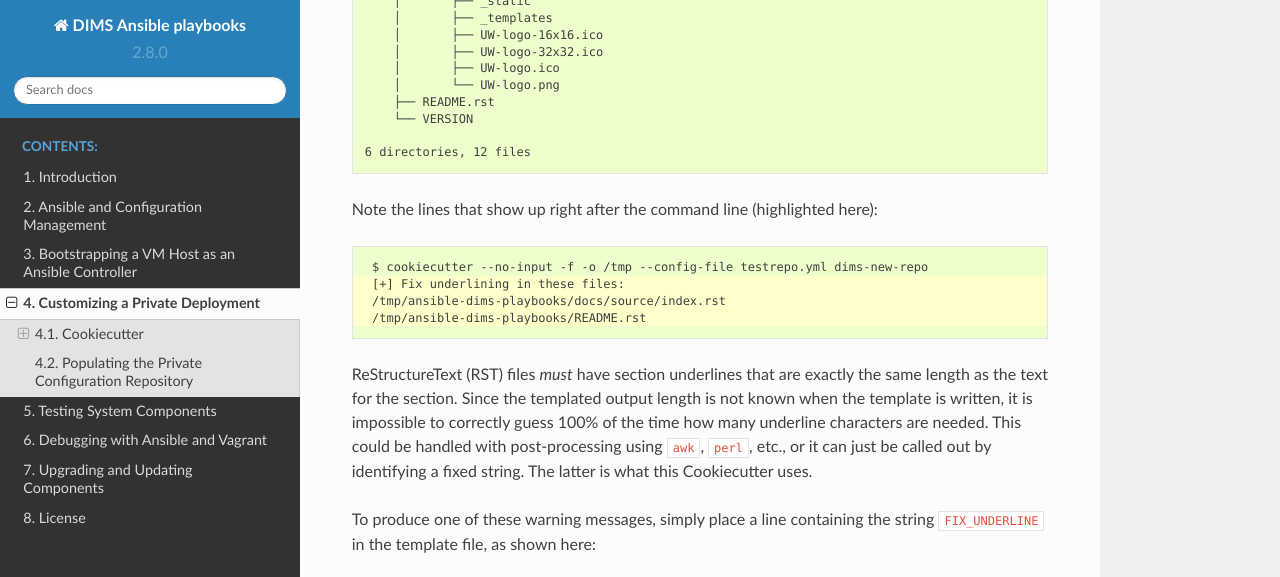
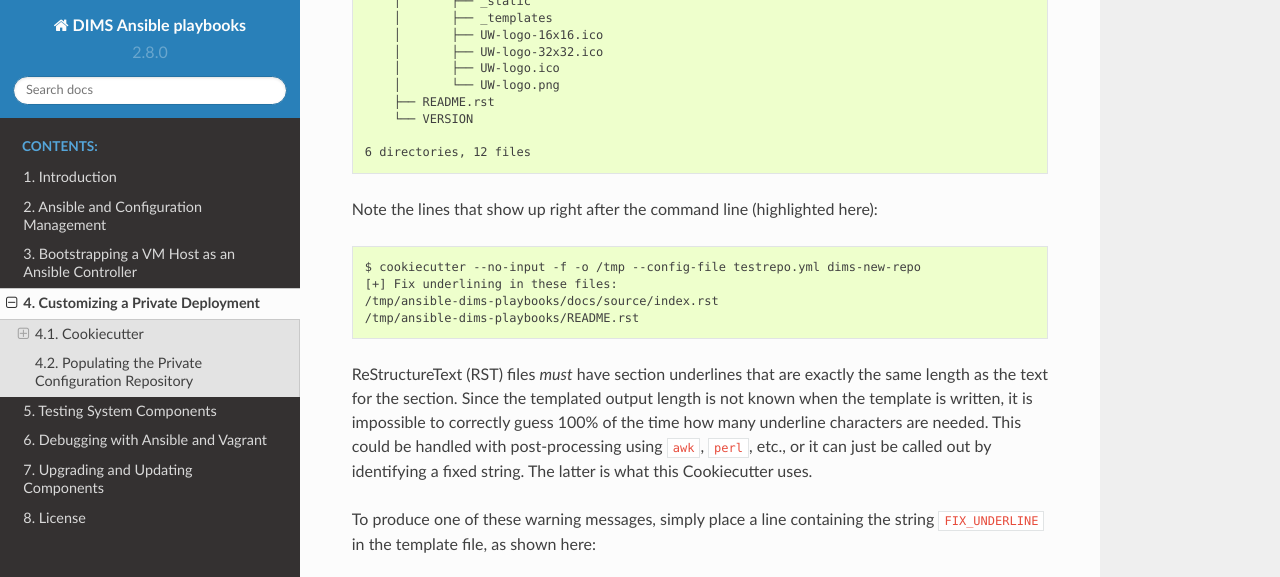
Before and after one commit to uw-dims/ansible-dims-playbooks, a Sphinx documentation site: the page built from docs/source/localcustomization.rst, in a window 1280 px wide and 900 px high, scrolled down 7973 px, cut to the strip 0-577 px from the top of the window. Built offline with Sphinx 7.4.7 and the Read the Docs theme 2.0.0, drawn with Linux system fonts in a browser that asks for light colours; some of the changed lines change nothing that is shown.

Commit message:
Fix broken code-block

```diff
--- a/docs/source/localcustomization.rst
+++ b/docs/source/localcustomization.rst
@@ -538,7 +538,6 @@ Note the lines that show up right after the command line
 (highlighted here):
 
 .. code-block:: none
-   :emphasize-lines: 2-5
 
     $ cookiecutter --no-input -f -o /tmp --config-file testrepo.yml dims-new-repo
     [+] Fix underlining in these files:
```
